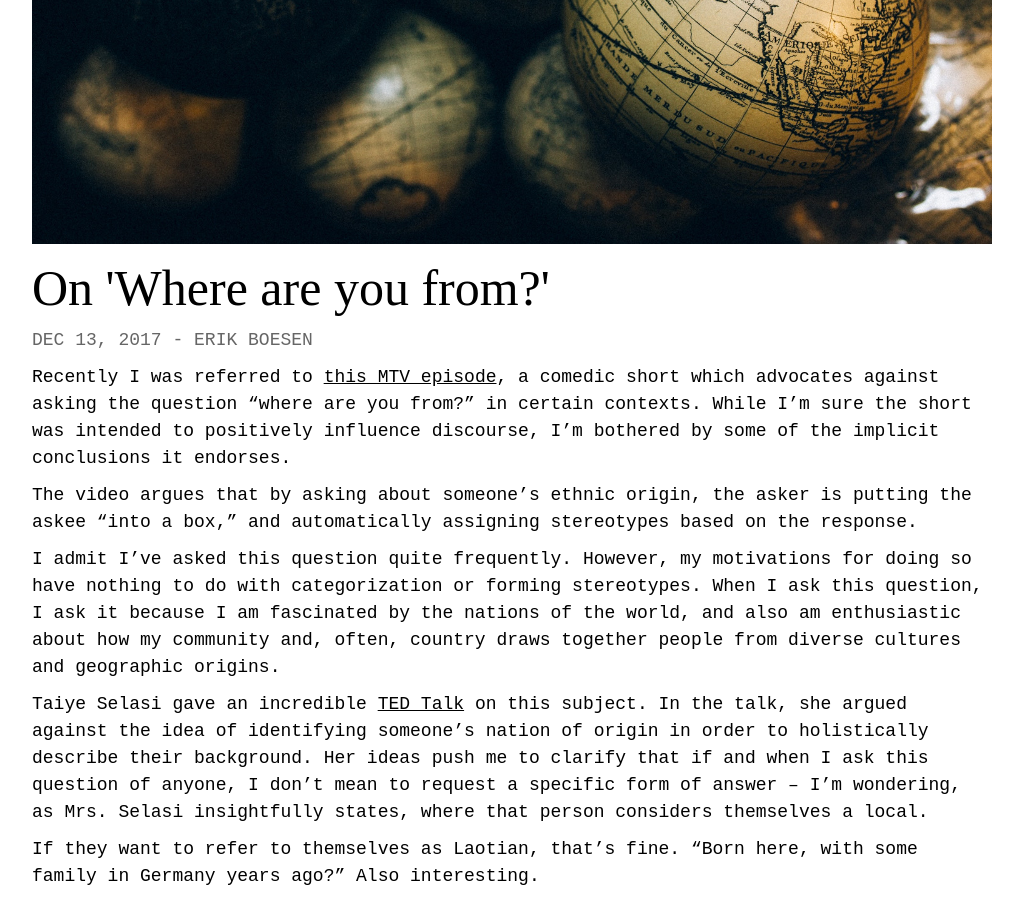
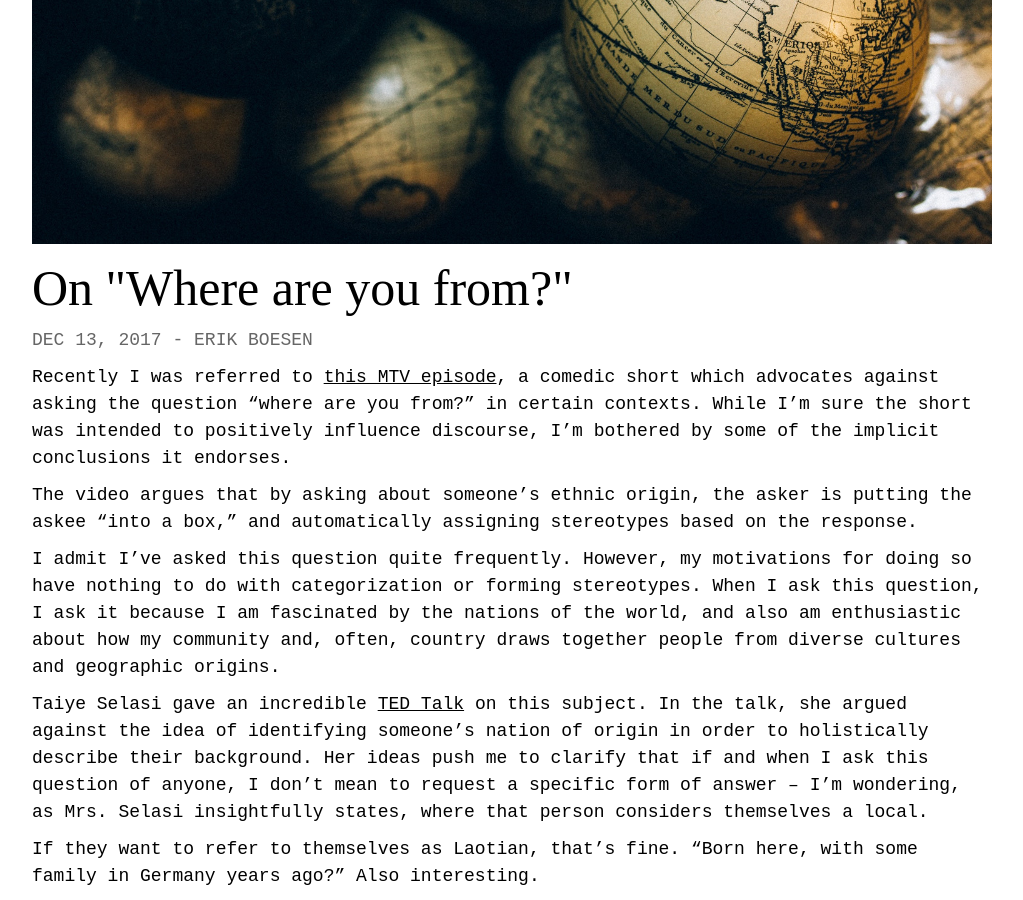
Before and after one commit to ErikBoesen/theacademist.github.io, a Jekyll site: the page built from _posts/2017-12-13-on-where-are-you-from.md, in a window 1280 px wide and 900 px high, scrolled down 628 px. Shown: the whole window, without its empty margins (128-1151 px from the left). Built offline with Jekyll 4.4.1, drawn with Linux system fonts in a browser that asks for light colours; some web fonts are replaced; part of the change alters nothing that is shown.

```diff
--- a/_includes/head.html
+++ b/_includes/head.html
@@ -1,7 +1,11 @@
+{% if page.title %}
+<title>{{ page.title }} | The Academist</title>
+{% else %}
 <title>The Academist</title>
+{% endif %}
 <link rel="stylesheet" href="/assets/css/global.css">
 <meta name="description" content="{{ page.description }}">
-<meta name="twitter:card" content="summary" />
-<meta property="og:title" content="{{ page.title | escape }}" />
-<meta property="og:description" content="{{ page.description | escape }}" />
-<meta property="og:image" content="http://academist.press/assets/img/post/{{ page.image }}" />
+<meta name="twitter:card" content="summary_large_image">
+<meta property="og:title" content="{{ page.title | escape }}">
+<meta property="og:description" content="{{ page.description | escape }}">
+<meta property="og:image" content="http://academist.press/assets/img/post/{{ page.image }}">
--- a/_posts/2017-12-13-on-where-are-you-from.md
+++ b/_posts/2017-12-13-on-where-are-you-from.md
@@ -1,6 +1,6 @@
 ---
 layout: post
-title:  "On 'Where are you from?'"
+title:  "On \"Where are you from?\""
 image: where-are-you-from.jpg
 date:   2017-12-13 14:45:00 -0400
 categories: opinion
```
